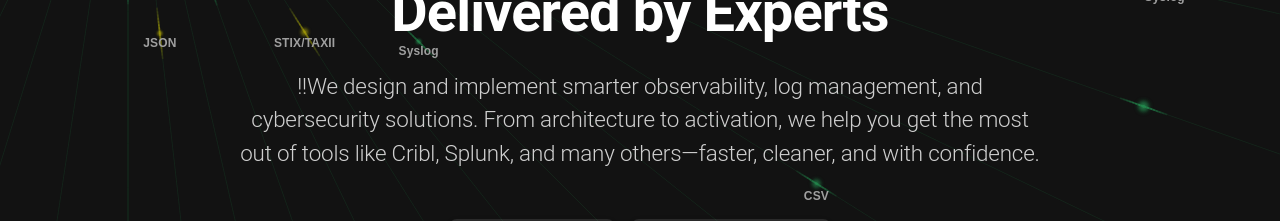
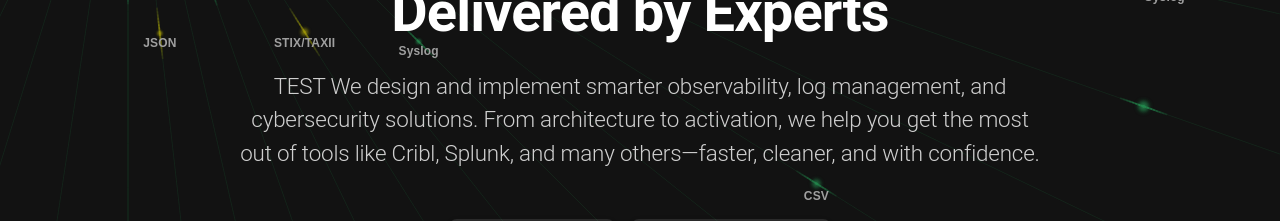
Before and after one commit to cblcruz/ldc, a React (Vite) app: page / in a window 1280 px wide. Shown: the part 289-510 px from the top of the page. Built offline with nearby package versions, Linux system fonts and the light colour scheme.

Commit message:
Test deploy after removing old GitHub account

```diff
--- a/src/pages/Home.tsx
+++ b/src/pages/Home.tsx
@@ -62,7 +62,7 @@
               mb: 6,
               lineHeight: 1.5,
             }}>
-              !!We design and implement smarter observability, log management, and cybersecurity solutions. From architecture to activation, we help you get the most out of tools like Cribl, Splunk, and many others—faster, cleaner, and with confidence.
+              TEST We design and implement smarter observability, log management, and cybersecurity solutions. From architecture to activation, we help you get the most out of tools like Cribl, Splunk, and many others—faster, cleaner, and with confidence.
             </Typography>
 
             {/* CTA Buttons */}
```
